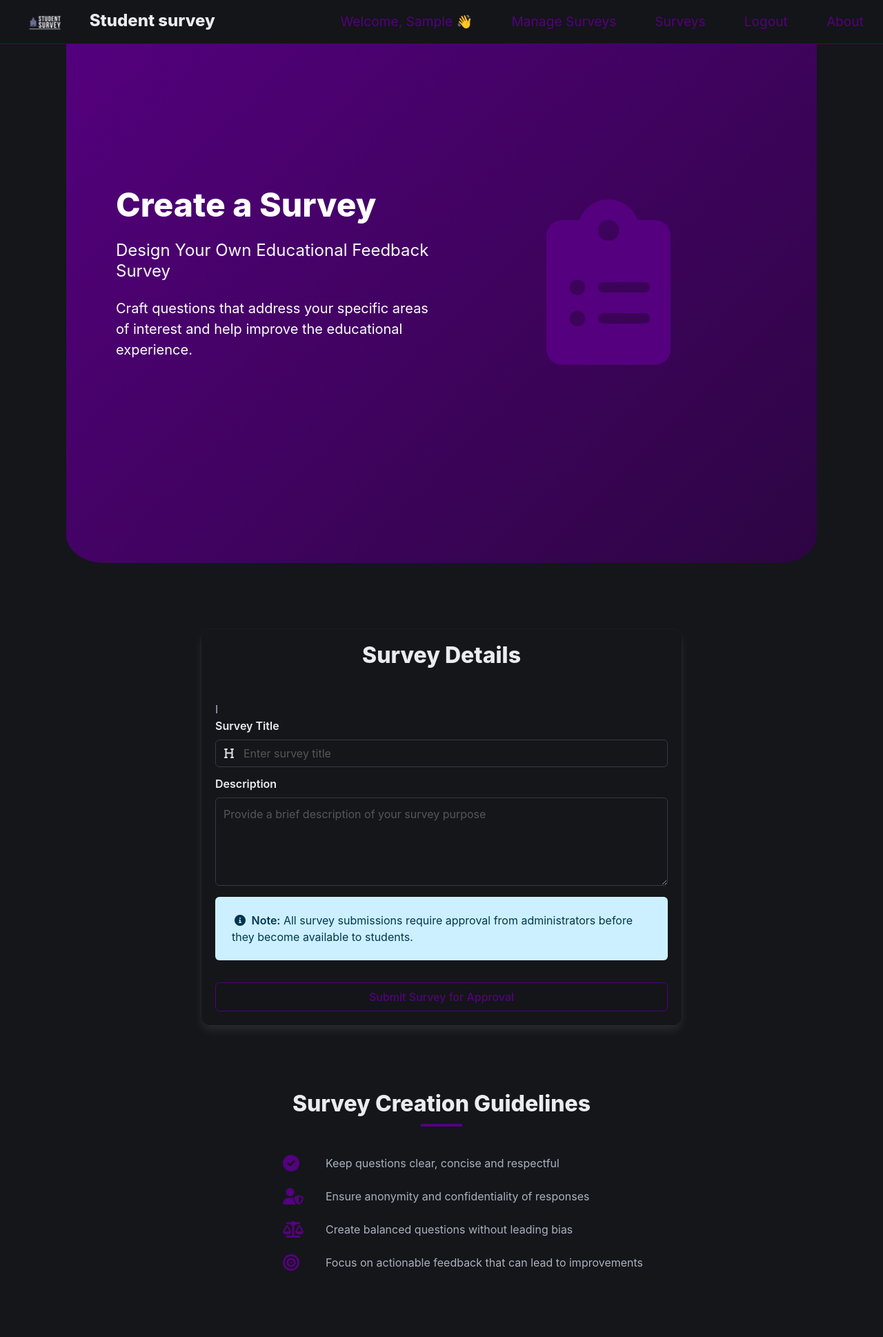
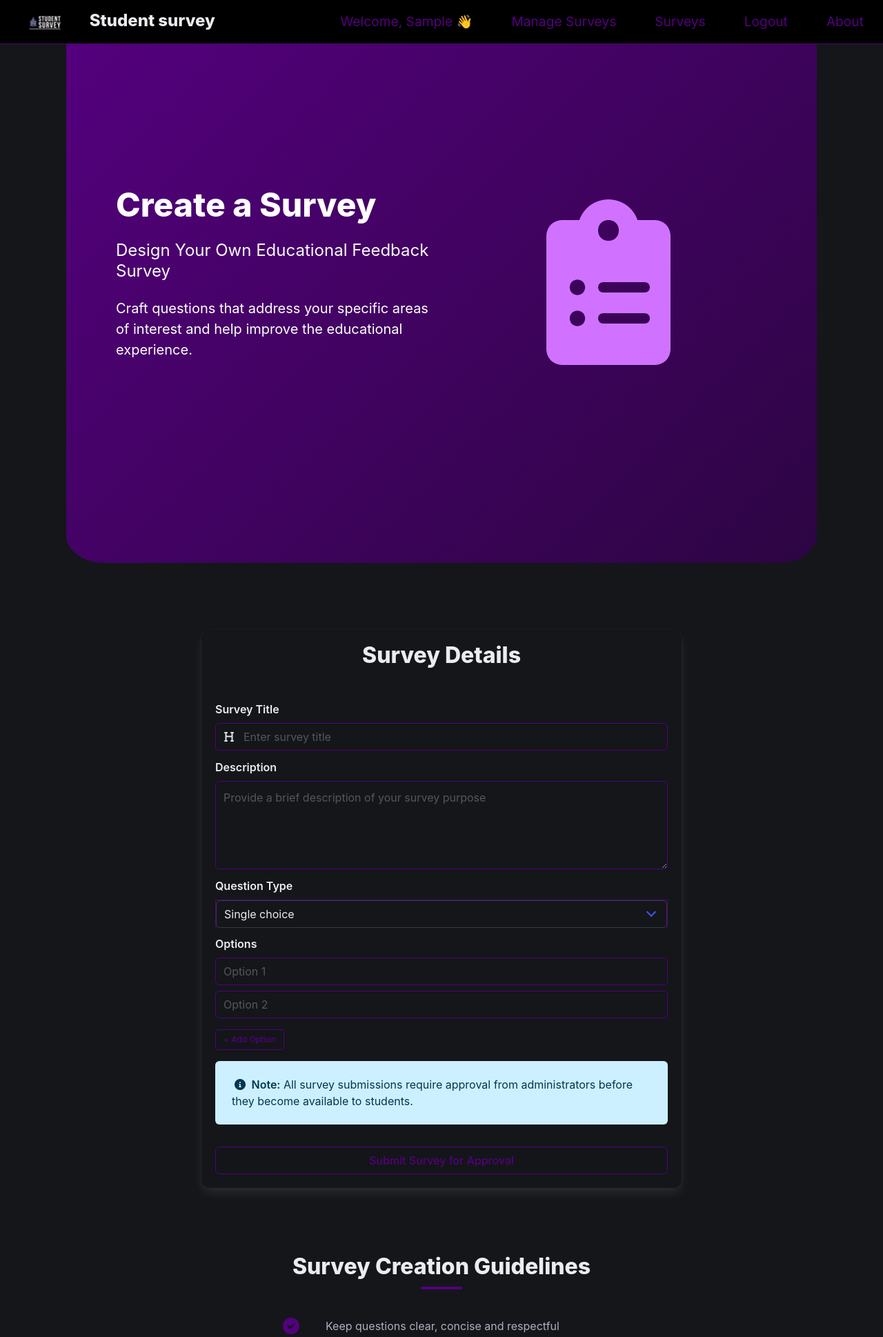
Before and after one commit to M4recki/Student-survey, a Django app: page /create_survey/ in a window 1280 px wide. Shown: the top 1938 px of the page at 69% size. Run offline with Django 5.2, Linux system fonts and the light colour scheme; the visitor is signed in with stand-in values (Sample User, id 1).

Commit message:
Enhance UI with new purple color scheme, add dynamic option handling in survey creation, and improve button styles across templates.

```diff
--- a/static/css/style.css
+++ b/static/css/style.css
@@ -1,6 +1,7 @@
 /* Colors */
 
 :root {
+  --easter-purple: #d072ff;
   --primary-color: #55007f;
   --primary-dark: #4a036b;
   --dark-purple: #2d0543;
@@ -13,7 +14,7 @@
 /* Navbar */
 
 .navbar {
-  background-color: var(--bg-darker);
+  background-color: black;
   border-bottom: 1px solid var(--primary-dark);
   position: fixed;
   width: 100%;
@@ -202,17 +203,17 @@
 
 /* Buttons, icons and cards */
 
-.button.is-primary {
+.button.is-purple {
   background-color: var(--bg-darker);
   color: var(--primary-color);
   border: 1px solid var(--primary-color);
 }
 
-.button.is-primary:hover {
+.button.is-purple:hover {
   background-color: #2a3036;
 }
 
-.button.is-outlined.is-primary {
+.button.is-outlined.is-purple {
   border-color: var(--primary-color);
   color: var(--primary-color);
 }
@@ -228,6 +229,20 @@
   align-items: center;
   justify-content: flex-end;
   margin-bottom: 8px;
+}
+.select.is-purple,
+.input.is-purple,
+.textarea.is-purple {
+  border: 1px solid var(--primary-color);
+  background-color: transparent;
+  color: var(--primary-color);
+}
+
+.select.is-purple:focus,
+.input.is-purple:focus,
+.textarea.is-purple:focus {
+  border-color: var(--primary-color);
+  box-shadow: 0 0 0 2px var(--primary-color);
 }
 
 /* About page */
@@ -268,7 +283,7 @@
 .icon-block .big-icon {
   padding: 2.5rem;
   margin-bottom: 1rem;
-  color: var(--primary-color);
+  color: var(--easter-purple);
   font-size: 15rem;
   transition: transform 0.3s ease;
 }
--- a/static/js/main.js
+++ b/static/js/main.js
@@ -204,3 +204,33 @@ function showDeleteModal(id) {
 function closeDeleteModal() {
   document.getElementById("deleteModal").classList.remove("is-active");
 }
+
+// Add options dynamically in the survey creation form
+
+function addOption() {
+  const optionsList = document.getElementById("options_list");
+  const count = optionsList.children.length + 1;
+  const div = document.createElement("div");
+  div.className = "control mb-2";
+  div.innerHTML = `<input class="input option-input" type="text" name="options[]" placeholder="Option ${count}" required>`;
+  optionsList.appendChild(div);
+}
+
+function toggleOptions() {
+  const type = document.getElementById("question_type").value;
+  const optionsContainer = document.getElementById("options_container");
+  if (type === "radio" || type === "checkbox") {
+    optionsContainer.style.display = "";
+    // Ensure at least two options
+    if (document.querySelectorAll(".option-input").length < 2) {
+      addOption();
+    }
+  } else {
+    optionsContainer.style.display = "none";
+  }
+}
+
+window.onload = toggleOptions;
+
+window.addOption = addOption;
+window.toggleOptions = toggleOptions;
--- a/templates/create_survey.html
+++ b/templates/create_survey.html
@@ -32,7 +32,6 @@ Student Survey{% endblock %} {% block content %}
       <div class="column is-8 is-offset-2">
         <div class="box">
           <h2 class="title is-3 has-text-centered mb-6">Survey Details</h2>
-          I
           <form method="post" action="{% url 'create_survey' %}">
             {% csrf_token %}
 
@@ -40,7 +39,7 @@ Student Survey{% endblock %} {% block content %}
               <label class="label">Survey Title</label>
               <div class="control has-icons-left">
                 <input
-                  class="input"
+                  class="input is-purple"
                   type="text"
                   name="title"
                   placeholder="Enter survey title"
@@ -55,11 +54,57 @@ Student Survey{% endblock %} {% block content %}
               <label class="label">Description</label>
               <div class="control">
                 <textarea
-                  class="textarea"
+                  class="textarea is-purple"
                   name="description"
                   placeholder="Provide a brief description of your survey purpose"
                   required></textarea>
               </div>
+            </div>
+
+            <!-- FIXME: Fix rounded corner -->
+            <!-- Dynamic Question Example -->
+            <div class="field">
+              <label class="label">Question Type</label>
+              <div class="control">
+                <div class="select is-purple is-fullwidth">
+                  <select
+                    id="question_type"
+                    name="question_type"
+                    onchange="toggleOptions()">
+                    <option value="radio">Single choice</option>
+                    <option value="checkbox">Multiple choice</option>
+                    <option value="text">Text response</option>
+                  </select>
+                </div>
+              </div>
+            </div>
+
+            <div id="options_container" class="field">
+              <label class="label">Options</label>
+              <div id="options_list">
+                <div class="control mb-2">
+                  <input
+                    class="input option-input is-purple"
+                    type="text"
+                    name="options[]"
+                    placeholder="Option 1"
+                    required />
+                </div>
+                <div class="control mb-2">
+                  <input
+                    class="input option-input is-purple"
+                    type="text"
+                    name="options[]"
+                    placeholder="Option 2"
+                    required />
+                </div>
+              </div>
+              <button
+                type="button"
+                class="button is-small is-purple mt-2"
+                onclick="addOption()">
+                + Add Option
+              </button>
             </div>
 
             <div class="notification is-light is-info my-4">
@@ -72,7 +117,7 @@ Student Survey{% endblock %} {% block content %}
 
             <div class="field pt-4">
               <div class="control">
-                <button class="button is-primary is-fullwidth" type="submit">
+                <button class="button is-purple is-fullwidth" type="submit">
                   Submit Survey for Approval
                 </button>
               </div>
@@ -135,7 +180,7 @@ Student Survey{% endblock %} {% block content %}
       Take part in approved surveys and make your voice heard
     </p>
     <div class="buttons is-centered">
-      <a href="/survey" class="button is-outlined is-primary is-large">
+      <a href="/survey" class="button is-outlined is-purple is-large">
         View Available Surveys
       </a>
     </div>
```
Also changed, not shown: templates/about.html (+5 -5 lines), templates/home.html (+3 -5 lines), templates/login.html (+5 -11 lines), templates/manage_surveys.html (+7 -5 lines), templates/signup.html (+11 -16 lines), templates/survey.html (+18 -13 lines).
